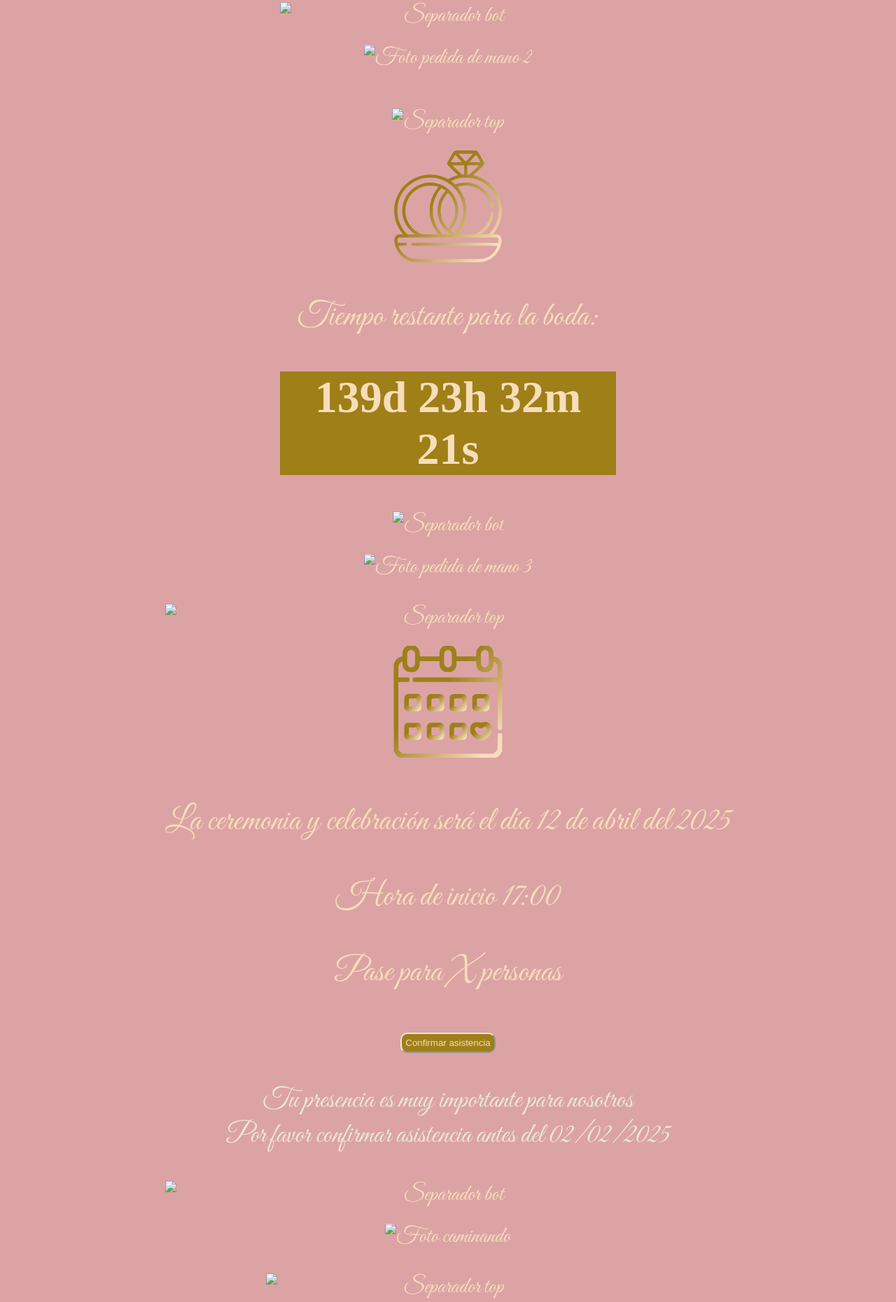
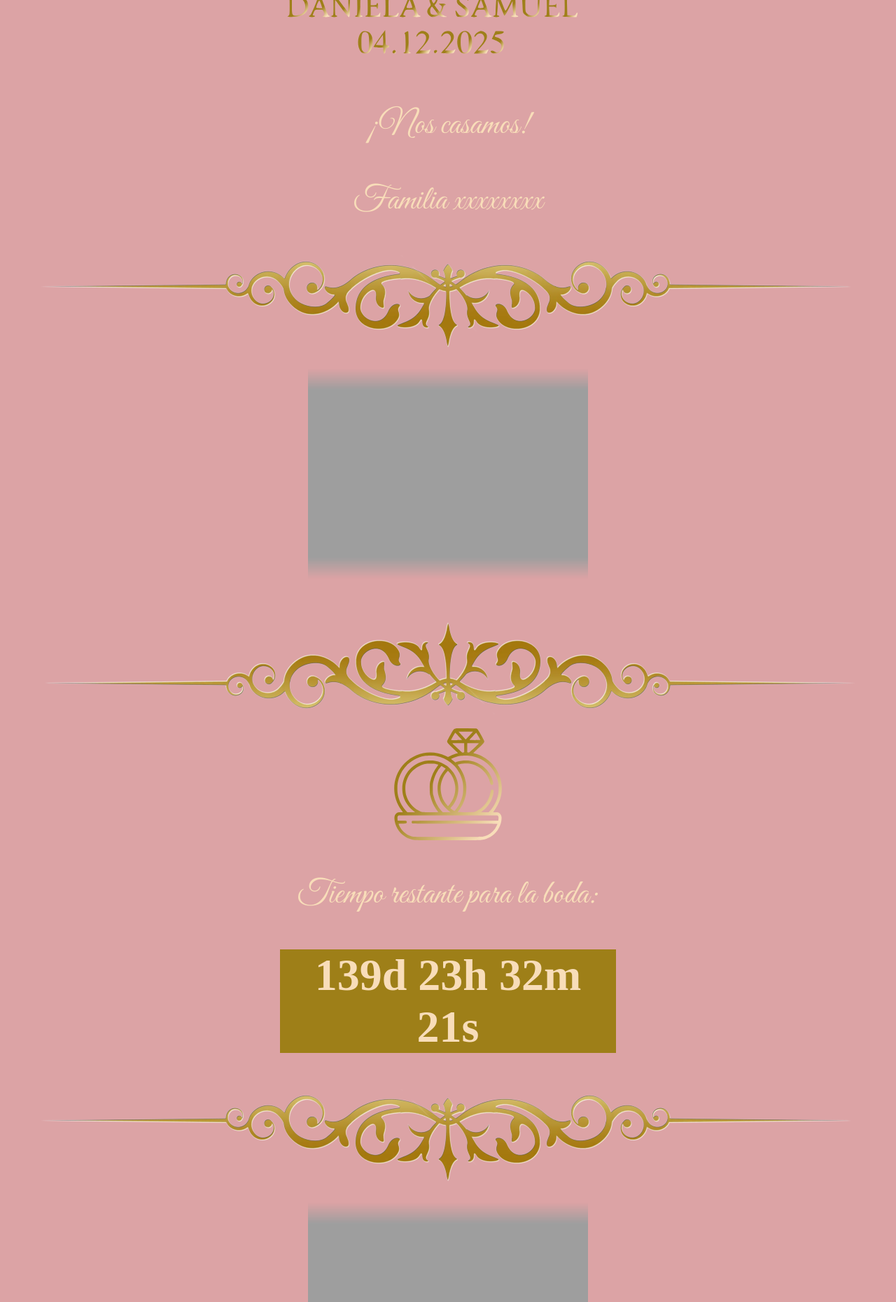
Before and after one commit to InvitacionDyS/Principal, a plain HTML site: page index.html in a window 1280 px wide. Shown: the part 939-2800 px from the top of the page at 70% size. Drawn offline with Linux system fonts and the light colour scheme; the site is published under a folder, as on GitHub Pages, so addresses that start at the root find nothing; a web font is replaced by a local one.

Commit message:
Add files via upload

```diff
--- a/index.html
+++ b/index.html
@@ -15,13 +15,13 @@
     <!-- Sección de bienvenida -->
     <div class="seccion-foto">
         <div class="fototop-container">
-            <img src="/fotoTop.jpg" alt="Foto pedida de mano 1">
+            <img src="fotoTop.jpg" alt="Foto pedida de mano 1">
         </div>
     </div>
 
     <div class="seccion-informacion">
         <div class="separador-container">
-            <img src="/FiligranaSeparadorTop.png" alt="Separador top">
+            <img src="FiligranaSeparadorTop.png" alt="Separador top">
         </div>
 
         <div class="logoBoda">
@@ -259,20 +259,20 @@
         <p>¡Nos casamos!</p>
         <p>Familia xxxxxxxx</p>
         <div class="separador-container">
-            <img src="/FiligranaSeparadorBot.png" alt="Separador bot">
+            <img src="FiligranaSeparadorBot.png" alt="Separador bot">
         </div>
     </div>
 
     <!-- Sección con cuenta regresiva -->
     <div class="seccion-foto">
         <div class="fotomid-container">
-            <img src="/fotoMid1.jpg" alt="Foto pedida de mano 2">
+            <img src="fotoMid1.jpg" alt="Foto pedida de mano 2">
         </div>
     </div>
 
     <div class="seccion-informacion-contador">
         <div class="separador-container">
-            <img src="/FiligranaSeparadorTop.png" alt="Separador top">
+            <img src="FiligranaSeparadorTop.png" alt="Separador top">
         </div>
         <svg version="1.0" xmlns="http://www.w3.org/2000/svg" width="512px" height="512px" viewBox="0 0 512 512" preserveAspectRatio="xMidYMid meet">
             <defs>
@@ -288,7 +288,7 @@
         <p>Tiempo restante para la boda:</p>
         <div id="countdown"></div> <!-- Aquí irá el reloj de cuenta regresiva -->
         <div class="separador-container">
-            <img src="/FiligranaSeparadorBot.png" alt="Separador bot">
+            <img src="FiligranaSeparadorBot.png" alt="Separador bot">
         </div>
     </div>
 
@@ -318,13 +318,13 @@
     <!-- Sección con botón para confirmar asistencia -->
     <div class="seccion-foto">
         <div class="fotomid-container">
-            <img src="/fotoMid2.jpg" alt="Foto pedida de mano 3">
+            <img src="fotoMid2.jpg" alt="Foto pedida de mano 3">
         </div>
     </div>
 
     <div class="seccion-informacion">
         <div class="separador-container">
-            <img src="/FiligranaSeparadorTop.png" alt="Separador top">
+            <img src="FiligranaSeparadorTop.png" alt="Separador top">
         </div>
         <svg version="1.0" xmlns="http://www.w3.org/2000/svg" width="512px" height="512px" viewBox="0 0 512 512" preserveAspectRatio="xMidYMid meet">
             <g fill="#000000">
@@ -347,20 +347,20 @@
         </a>
         <p class="información-pequeña">Tu presencia es muy importante para nosotros <br> Por favor confirmar asistencia antes del 02/02/2025</p>
         <div class="separador-container">
-            <img src="/FiligranaSeparadorBot.png" alt="Separador bot">
+            <img src="FiligranaSeparadorBot.png" alt="Separador bot">
         </div>
     </div>
 
     <!-- Sección con botón para dirección de la boda -->
     <div class="seccion-foto">
         <div class="fotomid-container">
-            <img src="/fotoMid3.jpg" alt="Foto caminando">
+            <img src="fotoMid3.jpg" alt="Foto caminando">
         </div>
     </div>
 
     <div class="seccion-informacion">
         <div class="separador-container">
-            <img src="/FiligranaSeparadorTop.png" alt="Separador top">
+            <img src="FiligranaSeparadorTop.png" alt="Separador top">
         </div>
         <svg version="1.0" xmlns="http://www.w3.org/2000/svg" width="512px" height="512px" viewBox="0 0 512 512" preserveAspectRatio="xMidYMid meet">
             <g fill="#000000">
@@ -374,27 +374,27 @@
            </svg>
         <p>La dirección del lugar es:</p>
         <div class="fotolugarBoda-container">
-            <img src="/lugarBoda.JPG" alt="Foto templete">
+            <img src="lugarBoda.JPG" alt="Foto templete">
         </div>
         <p class="textoPlano">Parkview at Hillcrest - Clubhouse <br> 4500 Hillcrest Dr. <br> Hollywood, FL 33021, USA</p>
         <a href="https://www.google.es/maps/place/4500+Hillcrest+Dr,+Hollywood,+FL+33021,+EE.+UU./@26.0005877,-80.1917931,2760m/data=!3m2!1e3!4b1!4m6!3m5!1s0x88d9abfd76d8959f:0x33dc0a83d0520b3e!8m2!3d26.0005829!4d-80.1892182!16s%2Fg%2F11f7fbcjtk?hl=es&entry=ttu&g_ep=EgoyMDI0MTExMC4wIKXMDSoASAFQAw%3D%3D" target="_blank">
             <button>¿Cómo llegar?</button>
         </a>
         <div class="separador-container">
-            <img src="/FiligranaSeparadorBot.png" alt="Separador bot">
+            <img src="FiligranaSeparadorBot.png" alt="Separador bot">
         </div>
     </div>
 
     <!-- Sección con modal para código de vestimenta -->
     <div class="seccion-foto">
         <div class="fotomid-container">
-            <img src="/fotoMid4.jpg" alt="Foto templete">
+            <img src="fotoMid4.jpg" alt="Foto templete">
         </div>
     </div>
 
     <div class="seccion-informacion">
         <div class="separador-container">
-            <img src="/FiligranaSeparadorTop.png" alt="Separador top">
+            <img src="FiligranaSeparadorTop.png" alt="Separador top">
         </div>
         <div class="iconosVestimenta-container">
             <svg version="1.0" xmlns="http://www.w3.org/2000/svg" viewBox="0 0 512 512" preserveAspectRatio="xMidYMid meet">
@@ -415,7 +415,7 @@
         <p>Código de vestimenta: Formal.</p>
         <button id="modalBtn">Ver más</button>
         <div class="separador-container">
-            <img src="/FiligranaSeparadorBot.png" alt="Separador bot">
+            <img src="FiligranaSeparadorBot.png" alt="Separador bot">
         </div>
     </div>
 
@@ -455,7 +455,7 @@
     <div class="seccion-foto">
 
         <div class="fotomid-container">
-            <img src="/fotoMid5.jpg" alt="Foto Daniela con anillo">
+            <img src="fotoMid5.jpg" alt="Foto Daniela con anillo">
         </div>
 
     </div>
@@ -463,7 +463,7 @@
     <div class="seccion-informacion"> <!-- Sección de información de la boda, indicar que se debe ser puntual, indicar que hay estacionamiento, indicar que se debe confirmar la asistencia pronto -->
 
         <div class="separador-container">
-            <img src="/FiligranaSeparadorTop.png" alt="Separador top">
+            <img src="FiligranaSeparadorTop.png" alt="Separador top">
         </div>
         <svg version="1.0" xmlns="http://www.w3.org/2000/svg" width="512px" height="512px" viewBox="0 0 512 512" preserveAspectRatio="xMidYMid meet">
             <g fill="#000000">
@@ -485,7 +485,7 @@
             <p>Habrá estacionamiento en el lugar de celebración</p>
             <p>Olvidarse de todo y ¡¡¡A disfrutar!!!</p>
         <div class="separador-container">
-            <img src="/FiligranaSeparadorBot.png" alt="Separador bot">
+            <img src="FiligranaSeparadorBot.png" alt="Separador bot">
         </div>
 
     </div>
@@ -493,14 +493,14 @@
     <div class="seccion-foto">
 
         <div class="fotomid-container">
-            <img src="/fotoMid6.jpg" alt="Foto sentados en banco de piedra">
+            <img src="fotoMid6.jpg" alt="Foto sentados en banco de piedra">
         </div>
 
     </div>
 
     <div class="seccion-informacion"> <!-- Sección de información de regalos -->
         <div class="separador-container">
-            <img src="/FiligranaSeparadorTop.png" alt="Separador top">
+            <img src="FiligranaSeparadorTop.png" alt="Separador top">
         </div>
             <svg version="1.0" xmlns="http://www.w3.org/2000/svg" width="512px" height="512px" viewBox="0 0 512 512" preserveAspectRatio="xMidYMid meet">
 
@@ -515,7 +515,7 @@
 
             <button id="abrirModalRegalos">Ver lista de regalos</button>
         <div class="separador-container">
-            <img src="/FiligranaSeparadorBot.png" alt="Separador bot">
+            <img src="FiligranaSeparadorBot.png" alt="Separador bot">
         </div>
     </div>
 
@@ -565,7 +565,7 @@
     <div class="seccion-foto">
 
         <div class="fotomid-container">
-            <img src="/fotoMid7.jpg" alt="Foto parados frente al lago">
+            <img src="fotoMid7.jpg" alt="Foto parados frente al lago">
         </div>
 
     </div>
@@ -573,7 +573,7 @@
     <div class="seccion-informacion"> <!-- Mensaje de despedida -->
 
         <div class="separador-container">
-            <img src="/FiligranaSeparadorTop.png" alt="Separador top">
+            <img src="FiligranaSeparadorTop.png" alt="Separador top">
         </div>
             <svg version="1.0" xmlns="http://www.w3.org/2000/svg" width="512px" height="512px" viewBox="0 0 512 512" preserveAspectRatio="xMidYMid meet">
                 <g fill="#000000">
@@ -584,7 +584,7 @@
             <p>Recordemos este día juntos</p>
             <p>¡Te esperamos!</p>
         <div class="separador-container">
-            <img src="/FiligranaSeparadorBot.png" alt="Separador bot">
+            <img src="FiligranaSeparadorBot.png" alt="Separador bot">
         </div>
 
     </div>
@@ -592,7 +592,7 @@
     <div class="seccion-foto">
 
         <div class="fotobot-container">
-            <img src="/fotoBot.jpg" alt="Foto sentados frente al lago">
+            <img src="fotoBot.jpg" alt="Foto sentados frente al lago">
         </div>
 
     </div>
```
